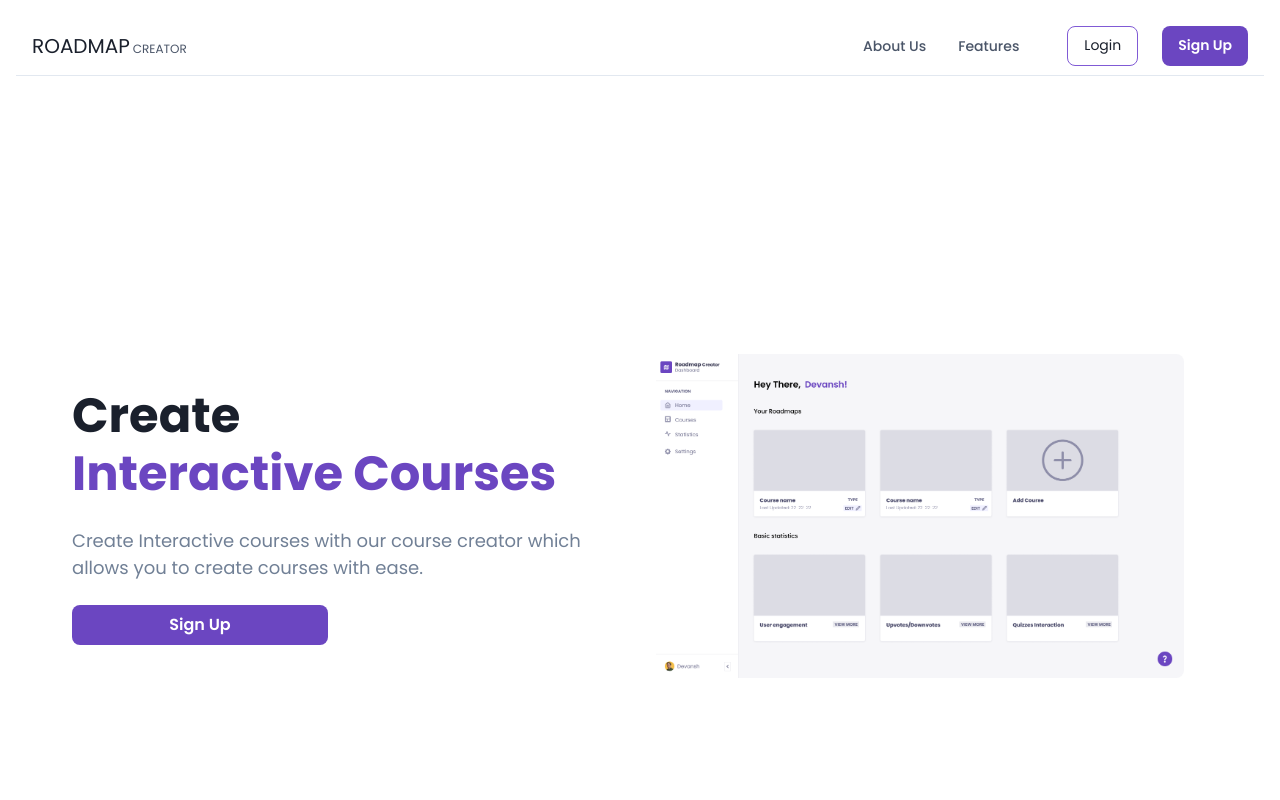
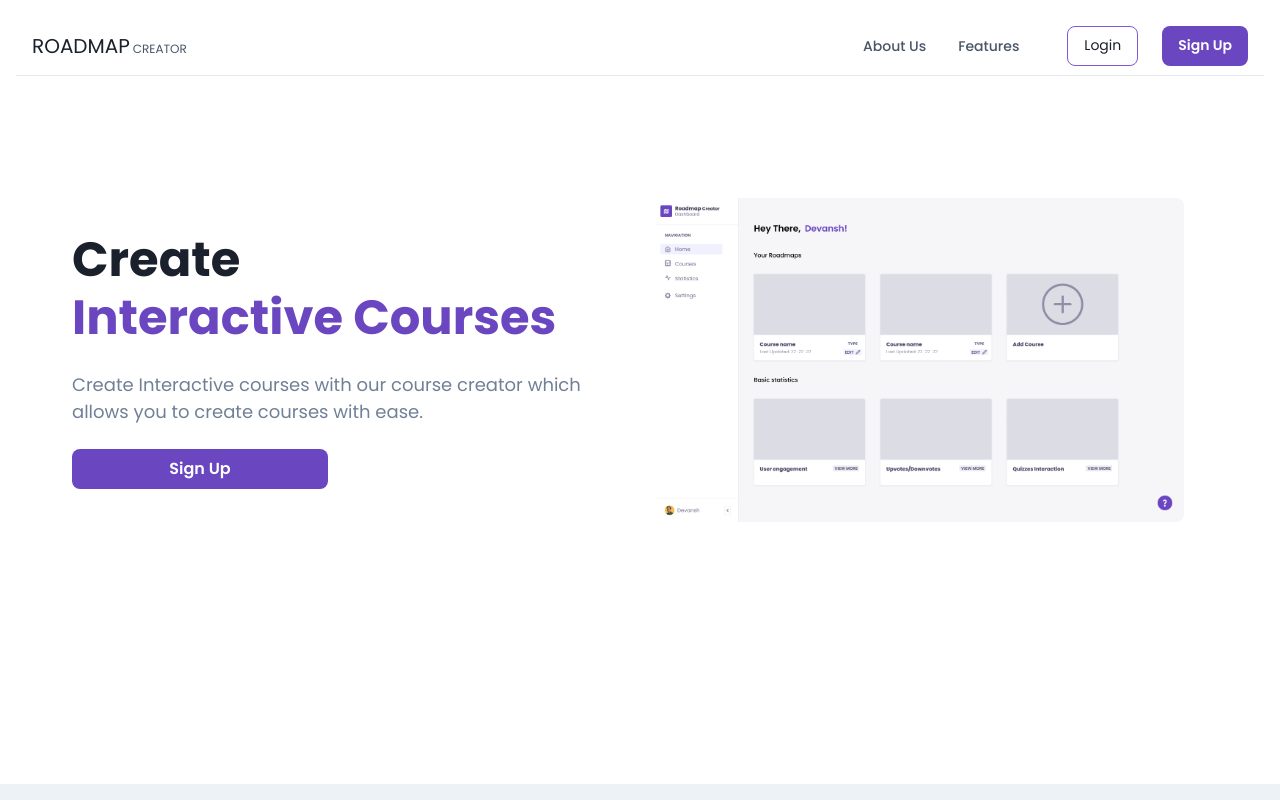
Before and after one commit to TeamRoadmap/Creator-Frontend, a Next.js app: page / in a window 1280 px wide. Shown: the top 800 px of the page. Built offline with nearby package versions, Linux system fonts and the light colour scheme.

Commit message:
Fix: Header and Navbar

```diff
--- a/components/LandingPage/Header.js
+++ b/components/LandingPage/Header.js
@@ -20,7 +20,8 @@ const Header = () => {
 			<Stack
 				minH={"90vh"}
 				direction={{ base: "column-reverse", md: "row" }}
-				margin={{ base: "2rem", md: "4rem" }}
+				mx={{ base: "2rem", md: "4rem" }}
+				mb={{ base: "2rem", md: "4rem" }}
 				spacing="2rem"
 			>
 				<Flex flex={1} align={"center"} justify={"center"}>
--- a/components/LandingPage/Navbar.js
+++ b/components/LandingPage/Navbar.js
@@ -26,9 +26,8 @@ export default function Navbar() {
   const { isOpen, onToggle } = useDisclosure();
 
   return (
-    <Box p={"1rem"}>
+    <Box bg={useColorModeValue("white", "gray.800")} p={"1rem"} position={"fixed"} width={'full'} zIndex={"sticky"}>
       <Flex
-        bg={useColorModeValue("white", "gray.800")}
         color={useColorModeValue("gray.600", "white")}
         minH={"60px"}
         py={{ base: 2 }}
```
